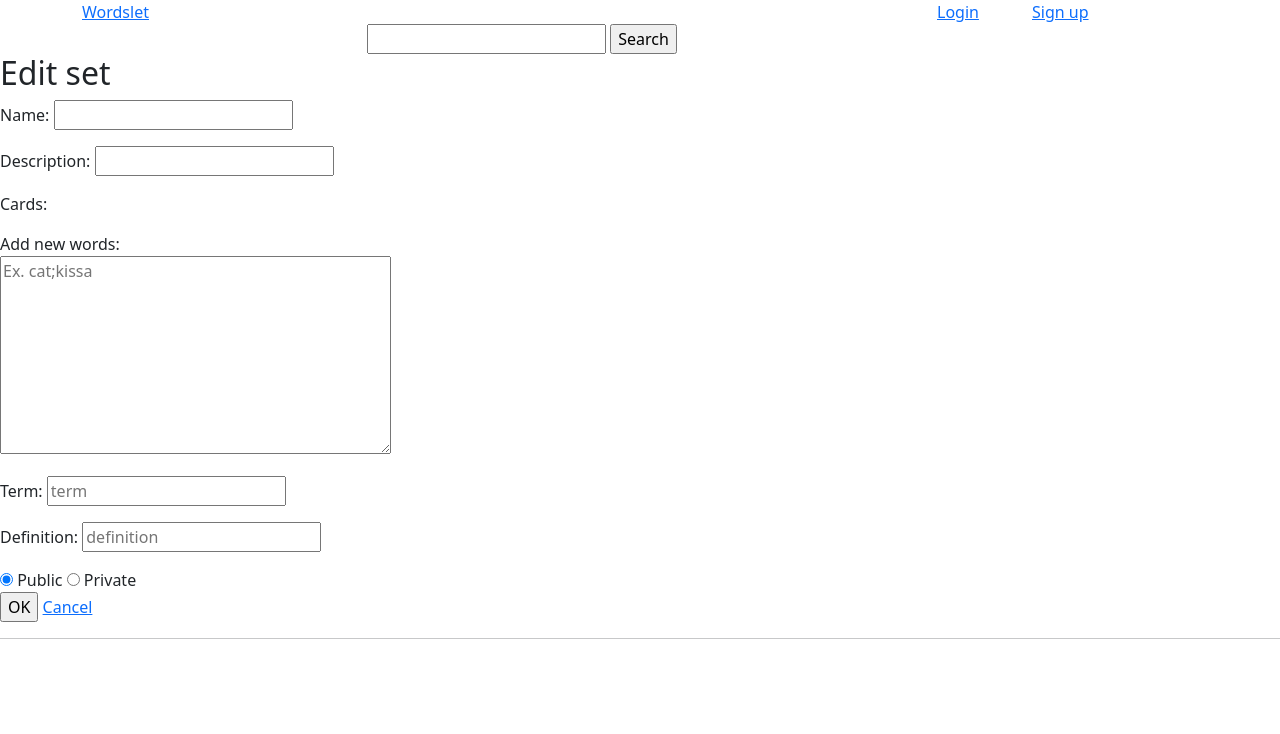
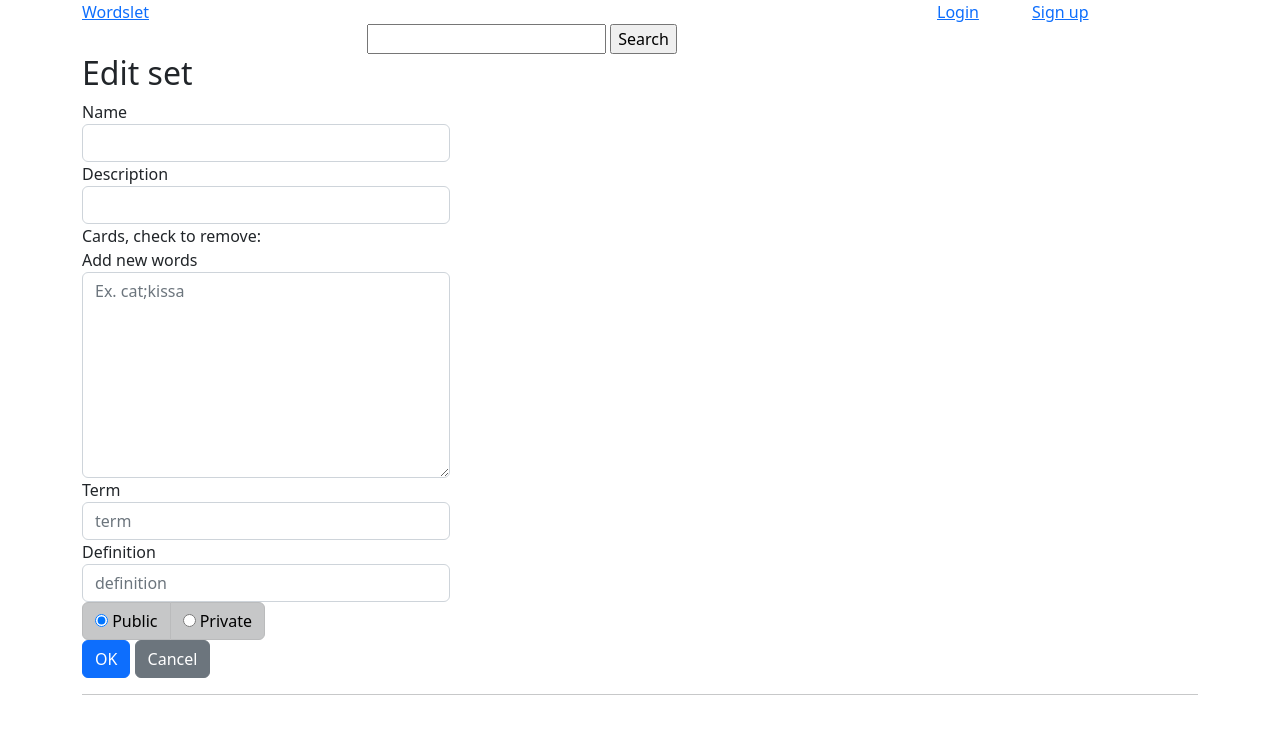
Before and after one commit to seirepo/tietokantasovellus-kesa-2022, a Flask app: template templates/edit-set.html in a window 1280 px wide. Shown: the top 734 px of the page. Run offline with Flask 2, Linux system fonts and the light colour scheme; the template is opened without the code that fills it, so the values that code supplies are empty; some libraries are stand-ins or nearby versions.

Commit message:
Style edit-set.html

```diff
--- a/templates/edit-set.html
+++ b/templates/edit-set.html
@@ -1,48 +1,82 @@
 {% extends "layout.html" %}
 {% block title %}Edit set{% endblock %}
 {% block content %}
+
+<div class="container">
+    <div class="row">
+        <div class="col-8">
             <h2>Edit set</h2>
+            <form action="/edit-set/{{ set_id }}" method="post">
 
-<form action="/edit-set/{{ set_id }}" method="post">
-    <p>Name:
-    <input type="text" name="name" minlength="1" maxlength="100" value="{{ set.name }}"></p>
-    <p>Description:
-    <input type="text" name="description" maxlength="100" value="{{ set.description }}"></p>
+                <div class="form-group col-6">
+                    <label for="inputName">Name</label>
+                    <input type="text" name="name" class="form-control" id="inputName" minlength="1" maxlength="100"
+                        value="{{ set.name }}">
 
-    <p>Cards:<br>
+                    <label for="inputDescription">Description</label>
+                    <input type="text" class="form-control" id="inputDescription" name="description" maxlength="100"
+                        value="{{ set.description }}">
+                </div>
+
+                <div class="form-group">
+                    <label>Cards, check to remove:</label>
                     {% for card in cards %}
-    <ul>
-        <li>
+                    <div class="input-group">
+                        <div class="list-group list-group-flush">
+                            <li class="list-group-item">
+                                <input class="form-check-input me-1" type="checkbox" name="selection"
+                                    value="{{ set.id }}">
                                 <input type="text" name="word1" minlength="1" maxlength="200" value="{{ card.word1 }}">
                                 <input type="text" name="word2" minlength="1" maxlength="200" value="{{ card.word2 }}">
                                 <input type="hidden" name="card id" minlength="1" maxlength="200" value="{{ card.id }}">
-            <input type="checkbox" name="remove card" value="{{ card.id }}">Remove
-            <br><br>
                             </li>
-    </ul>
+                        </div>
+                    </div>
                     {% endfor %}
+                </div>
 
-    <p>Add new words:<br>
-    <textarea name="words" placeholder="Ex. cat;kissa" rows="8" cols="40" maxlength="10000"></textarea></p>
+                <div class="form-group col-6">
+                    <label for="inputWords">Add new words</label>
+                    <textarea class="form-control" id="inputWords" name="words" placeholder="Ex. cat;kissa" rows="8"
+                        cols="40" maxlength="10000"></textarea>
+                </div>
 
-    <p>Term:
-    <input type="text" name="term" placeholder="term" maxlength="100" value="{{ set.term }}"></p>
-    <p>Definition:
-    <input type="text" name="definition" placeholder="definition" maxlength="100" value="{{ set.definition }}"></p>
+                <div class="form-group col-6">
+                    <label for="inputTerm">Term</label>
+                    <input type="text" class="form-control" id="inputTerm" name="term" placeholder="term"
+                        maxlength="100" value="{{ set.term }}">
 
+                    <label for="inputDefinition">Definition</label>
+                    <input type="text" class="form-control" id="inputDefinition" name="definition"
+                        placeholder="definition" maxlength="100" value="{{ set.definition }}">
+
+                    <div class="btn-group btn-group-toggle" data-toggle="buttons">
                         {% if set.private == 1 %}
+                        <label class="btn btn-light active">
                             <input type="radio" name="private" value=0> Public
+                        </label>
+                        <label class="btn btn-light active">
                             <input type="radio" name="private" value=1 checked> Private
+                        </label>
                         {% else %}
+                        <label class="btn btn-light active">
                             <input type="radio" name="private" value=0 checked> Public
+                        </label>
+                        <label class="btn btn-light active">
                             <input type="radio" name="private" value=1> Private
+                        </label>
                         {% endif %}
-    <p>
+                    </div>
+                </div>
 
-    <input type="submit" value="OK">
-    <a href="/{{ session.user_id }}">Cancel</a>
-
+                <div class="form-group col-6">
+                    <input type="submit" class="btn btn-primary" value="OK">
+                    <a class="btn btn-secondary" href="/{{ session.user_id }}">Cancel</a>
                     <input type="hidden" name="csrf_token" value="{{ session.csrf_token }}">
+                </div>
 
             </form>
+        </div>
+    </div>
+
 {% endblock %}
```
Lines whose indentation alone changed are shown as unchanged.
